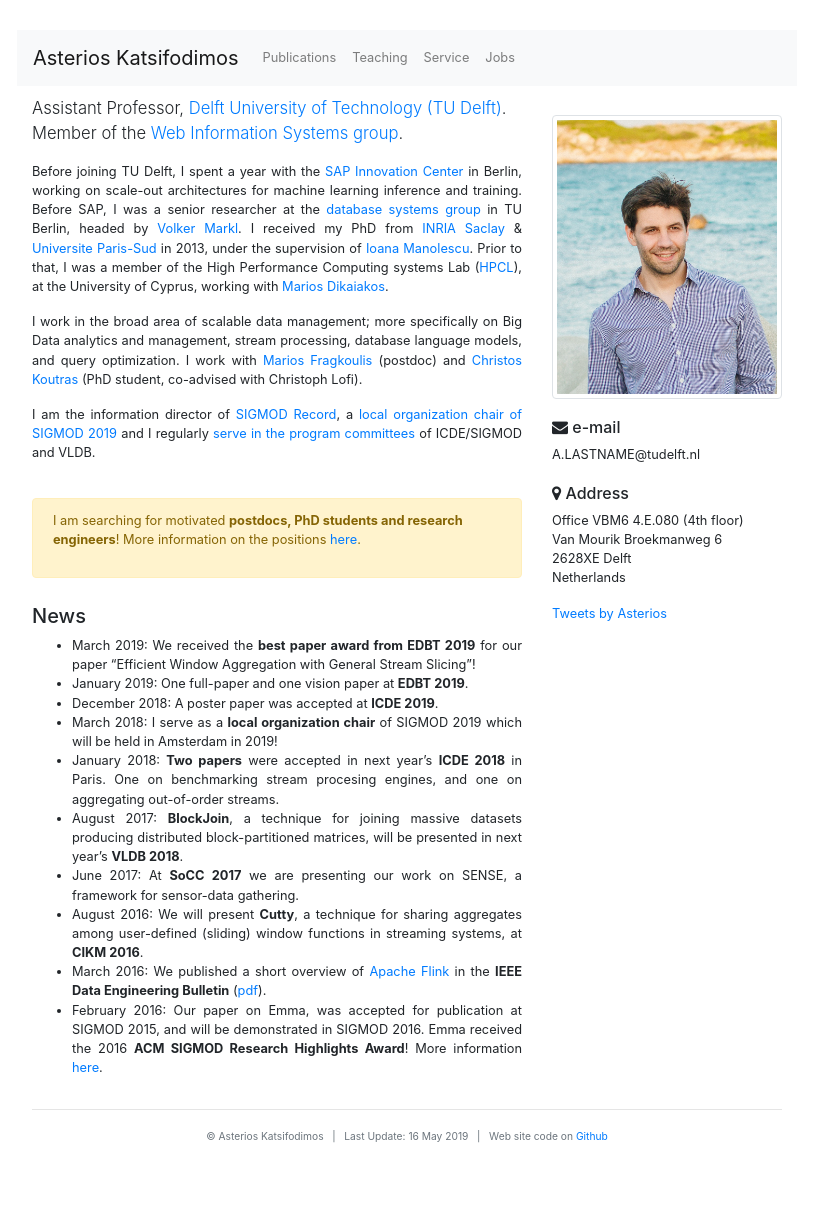
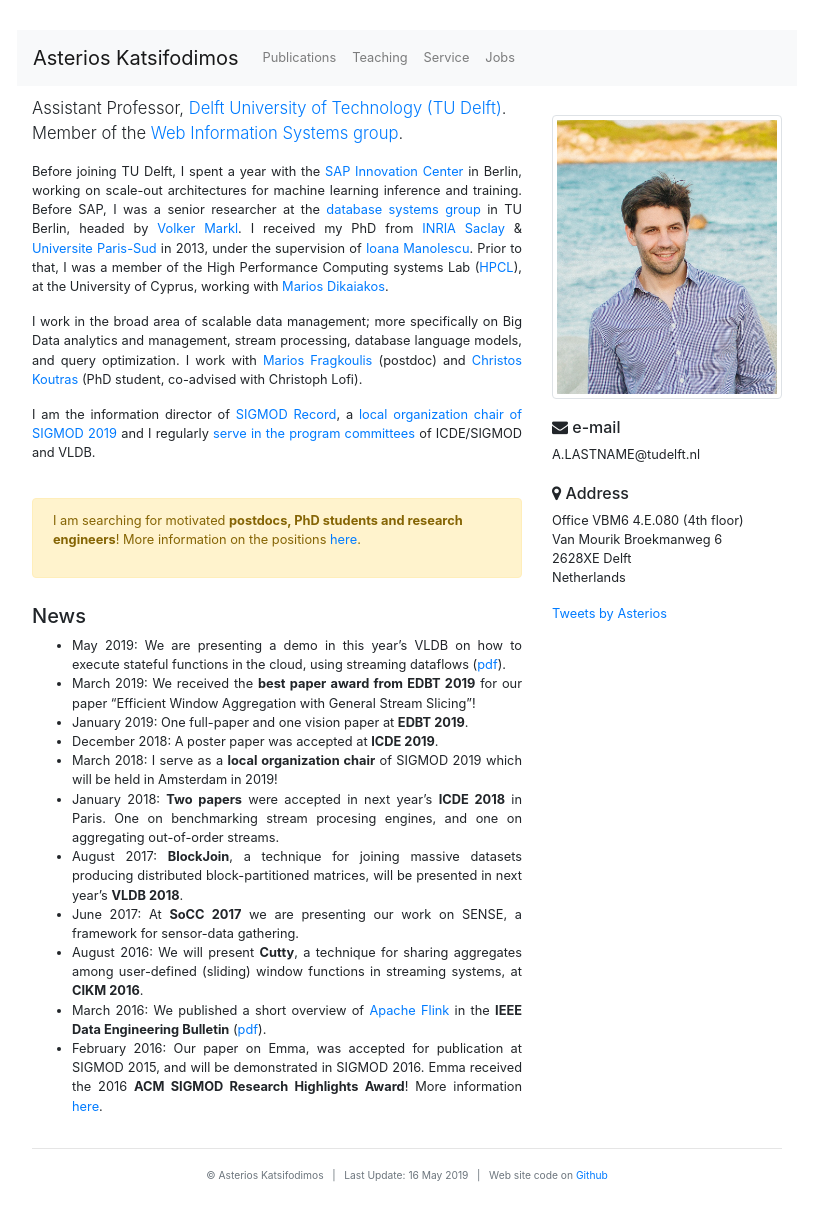
Before and after one commit to omoultosEthTuDelft/web, a Jekyll site: the page built from index.md, in a window 1280 px wide. Shown: the whole page, without its empty margins (233-1046 px from the left). Built offline with Jekyll 4.4.1, drawn with Linux system fonts in a browser that asks for light colours; nearby versions of some CDN libraries; comment, search, counter and statistics services are not loaded; before the commit the page ends 1172 px from its top, so only the background shows below that.

Commit message:
Added demo

```diff
--- a/index.md
+++ b/index.md
@@ -62,6 +62,7 @@ Netherlands
 <h5>News</h5>
 
 <section markdown="1">
+- May 2019:  We are presenting a demo in this year's VLDB on how to execute stateful functions in the cloud, using streaming dataflows (<a href="/assets/publications/stateful-functions.pdf">pdf</a>).
 - March 2019:  We received the <strong>best paper award from EDBT 2019</strong> for our paper "Efficient Window Aggregation with General Stream Slicing"!
 - January 2019:  One full-paper and one vision paper at <strong>EDBT 2019</strong>.
 - December 2018: A poster paper was accepted at <strong>ICDE 2019</strong>.
--- a/publications/index.html
+++ b/publications/index.html
@@ -6,6 +6,7 @@ publications:
 
 
   - { section: true, title: "2019" }
+  - { label: "VLDB", title: "Stateful Functions as a Service in Action", authors: "Adil Akhter, Marios Fragkoulis, Asterios Katsifodimos", venue: "In the Proceedings of the 45th International Conference on Very Large Data Bases (VLDB) 2019. Demonstration Track" , pdf: "assets/publications/stateful-functions.pdf"}
   - { label: "ACM EDBT", title: "Operational Stream Processing: Towards Scalable and Consistent Event-Driven Applications", authors: "Asterios Katsifodimos, Marios Fragkoulis", venue: "In the Proceedings of the 22nd International Conference on Extending Database Technology (EDBT) 2019" , pdf: "assets/publications/operational-streams.pdf"}
   - { label: "ACM EDBT", title: "Efficient Window Aggregation with General Stream Slicing", authors: "Jonas Traub, Philipp M. Grulich, Alejandro Rodriguez Cuellar, Sebastian Breß, Asterios Katsifodimos, Tilmann Rabl and Volker Markl", venue: "In the Proceedings of the 22nd International Conference on Extending Database Technology (EDBT) 2019", pdf: "assets/publications/general-stream-slicing-edbt19.pdf"}
   - { label: "IEEE ICDE", title: "Muses: Distributed Data Migration for Polystores", authors: "Abdulrahman Kaitoua, Tilmann Rabl, Asterios Katsifodimos, Volker Markl", venue: "In the Proceedings of the International Conference on Data Engineering (ICDE) 2019", pdf: "assets/publications/muses.pdf"}
```
Also changed, not shown: 1 other file.
